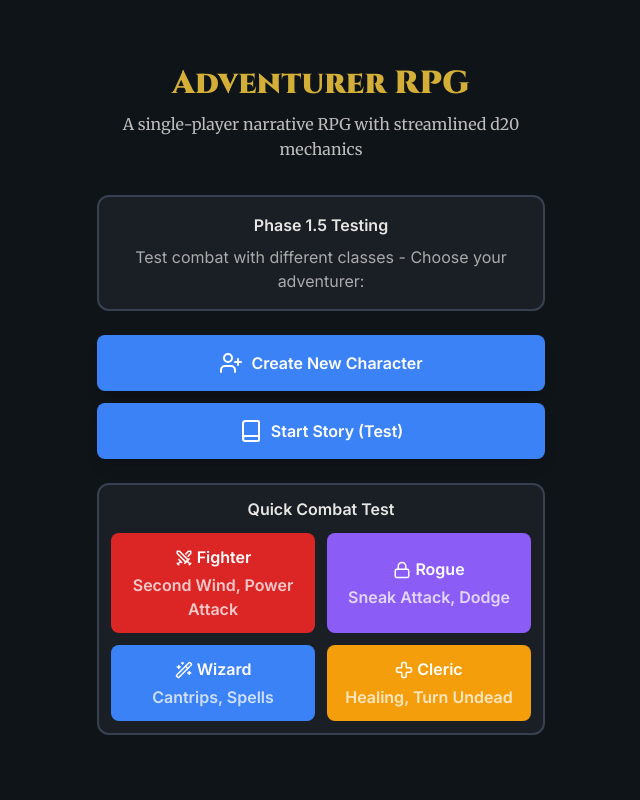
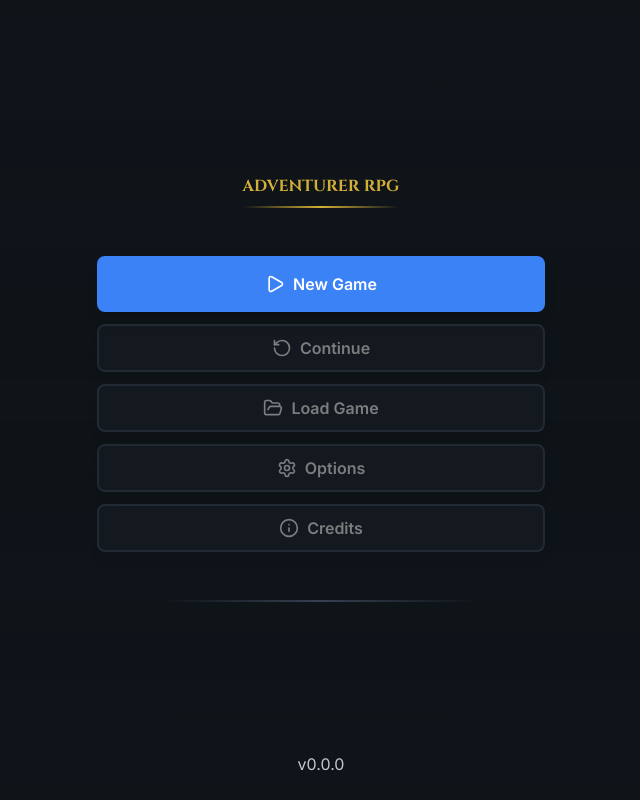
Before and after one commit to rhydlewis/adventurer-rpg, a React (Vite) app: page / in a window 1280 px wide. Shown: the whole page, without its empty margins (319-959 px from the left). Built offline with nearby package versions, Linux system fonts and the light colour scheme; what @dice-roller/rpg-dice-roller would draw is missing.

Commit message:
added splash screen and main menu

```diff
--- a/src/App.tsx
+++ b/src/App.tsx
@@ -1,5 +1,7 @@
 import { useState, useEffect } from 'react';
 import { HomeScreen } from './screens/HomeScreen';
+import { SplashScreen } from './screens/SplashScreen';
+import { MainMenuScreen } from './screens/MainMenuScreen';
 import { CombatScreen } from './screens/CombatScreen';
 import { CharacterCreationScreen } from './screens/CharacterCreationScreen';
 import { CharacterSheetScreen } from './screens/CharacterSheetScreen';
@@ -13,7 +15,7 @@ import { CLASSES } from './data/classes';
 import type { Screen } from './types/navigation';
 
 function App() {
-  const [currentScreen, setCurrentScreen] = useState<Screen>({ type: 'home' });
+  const [currentScreen, setCurrentScreen] = useState<Screen>({ type: 'splash' });
   const { character, creationStep, startCreation, setCharacter } = useCharacterStore();
   const { setNavigationCallback } = useNarrativeStore();
 
@@ -72,6 +74,14 @@ function App() {
 
   return (
     <>
+      {currentScreen.type === 'splash' && (
+        <SplashScreen onComplete={() => setCurrentScreen({ type: 'mainMenu' })} />
+      )}
+      {currentScreen.type === 'mainMenu' && (
+        <MainMenuScreen
+          onNewGame={() => setCurrentScreen({ type: 'home' })}
+        />
+      )}
       {currentScreen.type === 'home' && (
         <HomeScreen
           onStartCombat={() => setCurrentScreen({ type: 'combat', enemyId: 'goblin', onVictoryNodeId: '' })}
--- a/src/index.css
+++ b/src/index.css
@@ -77,3 +77,49 @@ body {
   -webkit-font-smoothing: antialiased;
   -moz-osx-font-smoothing: grayscale;
 }
+
+/* Custom Animations */
+@keyframes fade-in {
+  from {
+    opacity: 0;
+  }
+  to {
+    opacity: 1;
+  }
+}
+
+@keyframes pulse-slow {
+  0%, 100% {
+    opacity: 0.3;
+  }
+  50% {
+    opacity: 0.6;
+  }
+}
+
+@keyframes flicker {
+  0%, 100% {
+    opacity: 0.05;
+  }
+  25% {
+    opacity: 0.1;
+  }
+  50% {
+    opacity: 0.03;
+  }
+  75% {
+    opacity: 0.08;
+  }
+}
+
+.animate-fade-in {
+  animation: fade-in 0.8s ease-out;
+}
+
+.animate-pulse-slow {
+  animation: pulse-slow 4s ease-in-out infinite;
+}
+
+.animate-flicker {
+  animation: flicker 3s ease-in-out infinite;
+}
--- a/src/screens/CombatScreen.tsx
+++ b/src/screens/CombatScreen.tsx
@@ -416,7 +416,7 @@ function BattleTab({ combat, executeTurn, handleEndCombat }: BattleTabProps) {
 // Log Tab
 interface LogTabProps {
   combat: CombatState;
-  logEndRef: React.RefObject<HTMLDivElement>;
+  logEndRef: React.RefObject<HTMLDivElement | null>;
 }
 
 function LogTab({ combat, logEndRef }: LogTabProps) {
--- /dev/null
+++ b/src/screens/MainMenuScreen.tsx
@@ -0,0 +1,112 @@
+import { Button, Icon } from '../components';
+
+interface MainMenuScreenProps {
+  onNewGame: () => void;
+  onContinue?: () => void;
+  onLoadGame?: () => void;
+  onOptions?: () => void;
+  onCredits?: () => void;
+}
+
+/**
+ * MainMenuScreen - Primary navigation hub for the game
+ *
+ * Features:
+ * - Single column, thumb-friendly layout
+ * - Primary action emphasized (New Game)
+ * - Disabled options for future features
+ * - Version number at bottom
+ * - Animated background (parchment texture effect)
+ */
+export function MainMenuScreen({
+  onNewGame,
+  onContinue,
+  onLoadGame,
+  onOptions,
+  onCredits,
+}: MainMenuScreenProps) {
+  return (
+    <div className="min-h-screen bg-primary flex flex-col items-center justify-between p-6 relative overflow-hidden">
+      {/* Animated background overlay */}
+      <div className="absolute inset-0 bg-gradient-to-b from-secondary/20 via-transparent to-secondary/20 animate-pulse-slow pointer-events-none" />
+
+      {/* Subtle campfire flicker effect */}
+      <div className="absolute inset-0 bg-gradient-to-t from-warning/5 via-transparent to-transparent animate-flicker pointer-events-none" />
+
+      <div className="flex-1 flex flex-col items-center justify-center w-full max-w-md z-10">
+        {/* Title */}
+        <div className="text-center mb-12">
+          <h1 className="text-display font-cinzel font-bold text-text-accent mb-2">
+            ADVENTURER RPG
+          </h1>
+          <div className="h-0.5 bg-gradient-to-r from-transparent via-text-accent to-transparent mx-auto w-full max-w-xs" />
+        </div>
+
+        {/* Menu Options */}
+        <div className="w-full space-y-3">
+          <Button
+            variant="primary"
+            fullWidth
+            size="large"
+            icon={<Icon name="Play" size={20} />}
+            onClick={onNewGame}
+          >
+            New Game
+          </Button>
+
+          <Button
+            variant="secondary"
+            fullWidth
+            size="default"
+            icon={<Icon name="RotateCcw" size={20} />}
+            disabled={!onContinue}
+            onClick={onContinue}
+          >
+            Continue
+          </Button>
+
+          <Button
+            variant="secondary"
+            fullWidth
+            size="default"
+            icon={<Icon name="FolderOpen" size={20} />}
+            disabled={!onLoadGame}
+            onClick={onLoadGame}
+          >
+            Load Game
+          </Button>
+
+          <Button
+            variant="secondary"
+            fullWidth
+            size="default"
+            icon={<Icon name="Settings" size={20} />}
+            disabled={!onOptions}
+            onClick={onOptions}
+          >
+            Options
+          </Button>
+
+          <Button
+            variant="secondary"
+            fullWidth
+            size="default"
+            icon={<Icon name="Info" size={20} />}
+            disabled={!onCredits}
+            onClick={onCredits}
+          >
+            Credits
+          </Button>
+        </div>
+
+        {/* Decorative divider */}
+        <div className="h-0.5 bg-gradient-to-r from-transparent via-border-default to-transparent w-full max-w-xs mt-12" />
+      </div>
+
+      {/* Version Number */}
+      <div className="z-10 text-text-muted text-caption font-inter">
+        v0.0.0
+      </div>
+    </div>
+  );
+}
--- /dev/null
+++ b/src/screens/SplashScreen.tsx
@@ -0,0 +1,56 @@
+import { useEffect } from 'react';
+import { Icon } from '../components';
+
+interface SplashScreenProps {
+  onComplete: () => void;
+}
+
+/**
+ * SplashScreen - Initial startup screen with game title and branding
+ *
+ * Features:
+ * - Two-line title: "Adventurer" + "RPG" (larger)
+ * - Placeholder icon/image
+ * - Auto-advance to main menu after 2.5 seconds
+ * - Tap anywhere to skip
+ * - Fade-in animation
+ */
+export function SplashScreen({ onComplete }: SplashScreenProps) {
+  useEffect(() => {
+    // Auto-advance to main menu after 2.5 seconds
+    const timer = setTimeout(() => {
+      onComplete();
+    }, 2500);
+
+    return () => clearTimeout(timer);
+  }, [onComplete]);
+
+  return (
+    <div
+      className="min-h-screen bg-primary flex flex-col items-center justify-center p-4 cursor-pointer animate-fade-in"
+      onClick={onComplete}
+    >
+      <div className="flex flex-col items-center space-y-8">
+        {/* Placeholder Image/Icon */}
+        <div className="w-32 h-32 rounded-xl bg-gradient-to-br from-text-accent to-warning flex items-center justify-center shadow-2xl">
+          <Icon name="Swords" size={64} className="text-primary" />
+        </div>
+
+        {/* Title */}
+        <div className="text-center">
+          <h1 className="text-h1 font-cinzel font-semibold text-text-primary mb-2">
+            Adventurer
+          </h1>
+          <h2 className="text-display font-cinzel font-bold text-text-accent text-6xl">
+            RPG
+          </h2>
+        </div>
+      </div>
+
+      {/* Tap to continue hint */}
+      <p className="absolute bottom-8 text-text-muted text-caption font-inter animate-pulse">
+        Tap to continue
+      </p>
+    </div>
+  );
+}
--- a/src/types/navigation.ts
+++ b/src/types/navigation.ts
@@ -3,6 +3,8 @@
 // =============================================================================
 
 export type Screen =
+  | { type: 'splash' }
+  | { type: 'mainMenu' }
   | { type: 'home' }
   | { type: 'characterCreation' }
   | { type: 'story' }
```
